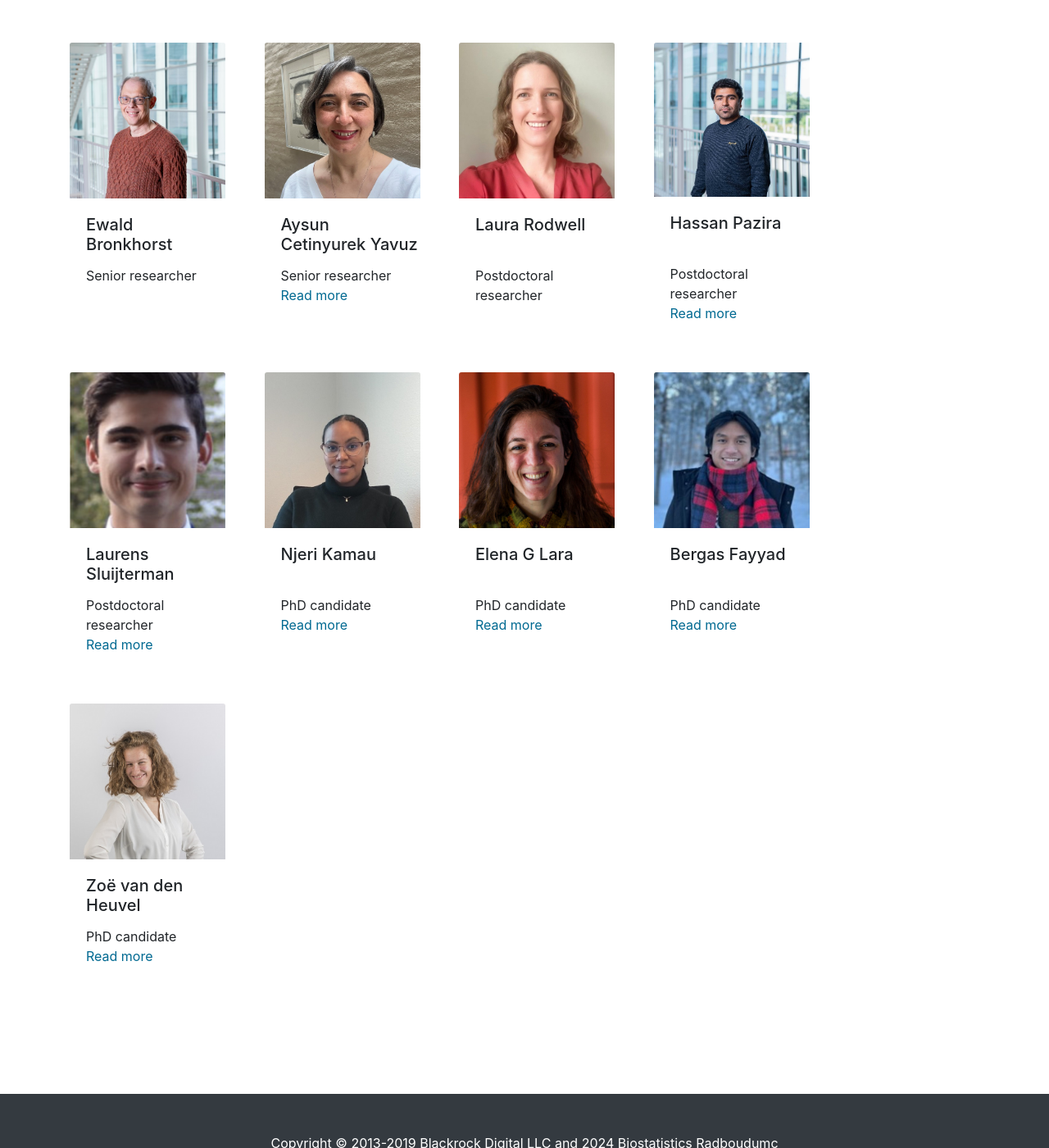
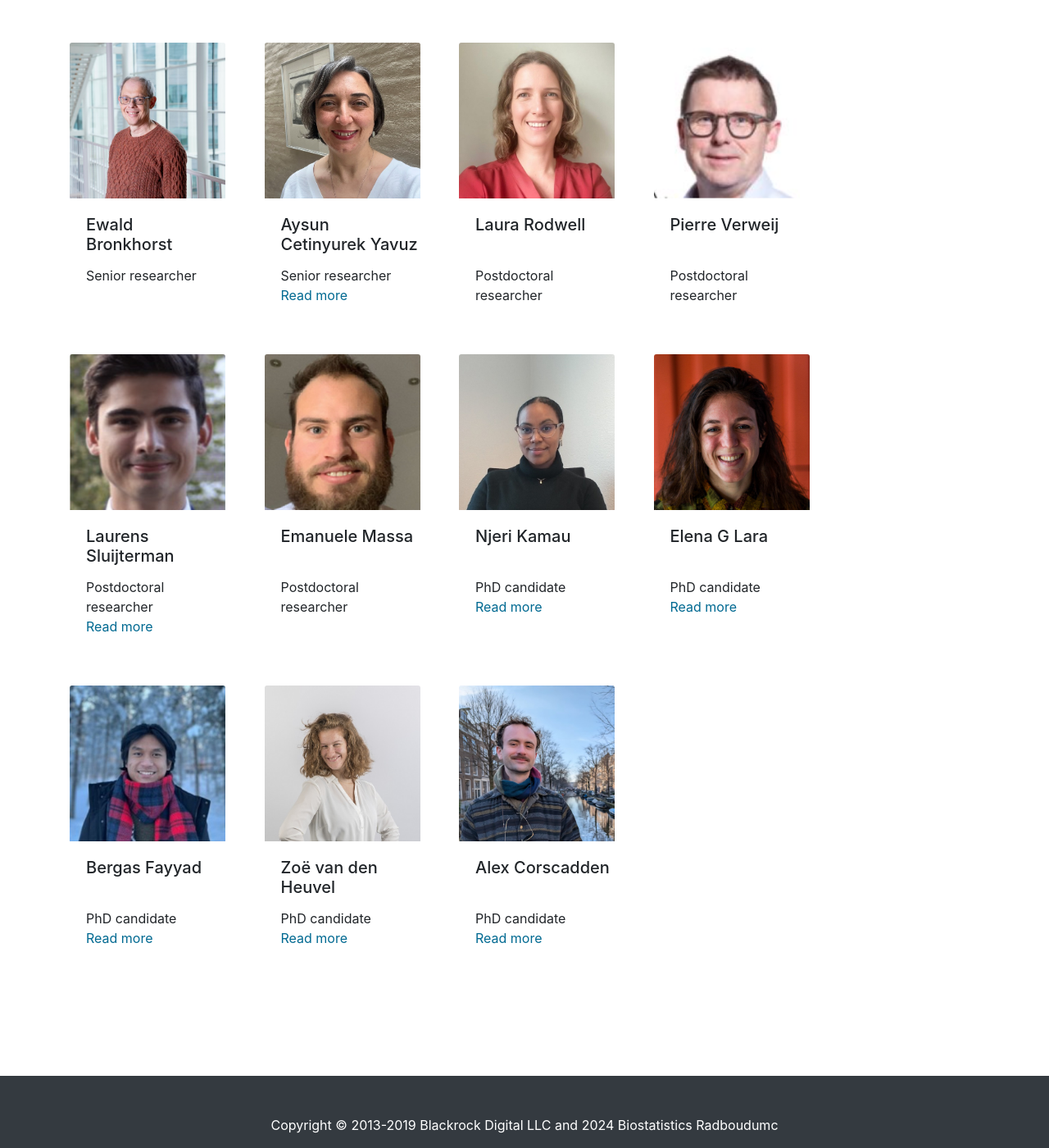
Before and after one commit to radboudumc-biostatistics/radboudumc-biostatistics.github.io, a Jekyll site: the page built from _pages/people.html, in a window 1280 px wide and 1400 px high, scrolled down 1483 px. Shown: the whole window at 82% size. Built offline with Jekyll 4.4.1, drawn with Linux system fonts in a browser that asks for light colours; our own code applies the rules of GitHub Pages for plain Markdown files.

Commit message:
update people aug2025

```diff
--- a/_pages/people.html
+++ b/_pages/people.html
@@ -246,13 +246,13 @@ permalink: /people/
 
   <div class="col-md-3 mb-4">
     <div class="card border-0">
-      <img class="card-img-top" src="/assets/pictures/people/Hassan.JPG" alt="" style="height:90%; max-height:190px; max-width:190px;"/>
+      <img class="card-img-top" src="/assets/pictures/people/pierre.png" alt="" style="height:90%; max-height:190px; max-width:190px;"/>
         <div class="card-body">
-          <h5 class="card-title" style="min-height:50px">Hassan Pazira</h5>
+          <h5 class="card-title" style="min-height:50px">Pierre Verweij</h5>
           <div class="card-text">
             Postdoctoral researcher
             <br>
-            <p><a href="/people/hassan">Read more</a></p>
+            <!-- <p><a href="/people/hassan">Read more</a></p> -->
         </div>
       </div>
     </div>
@@ -265,19 +265,6 @@ permalink: /people/
   <!-- Fifth row -->
   <div class="row">
 
-  <!-- <div class="col-md-3 mb-4">
-    <div class="card border-0">
-      <img class="card-img-top" src="/assets/pictures/people/Veronica.jpg" alt="" style="height:90%; max-height:190px; max-width:190px;"/>
-      <div class="card-body">
-        <h5 class="card-title" style="min-height:50px">Veronica Malizia</h5>
-        <div class="card-text">
-          Postdoctoral researcher
-          <p><a href="/people/veronica/">Read more</a></p>
-        </div>
-      </div>
-    </div>
-  </div> -->
-
   <div class="col-md-3 mb-4">
     <div class="card border-0">
       <img class="card-img-top" src="/assets/pictures/people/Laurens.png" alt="" style="height:90%; max-height:190px; max-width:190px;"/>
@@ -287,6 +274,20 @@ permalink: /people/
             Postdoctoral researcher
             <br>
             <p><a href="/people/laurens">Read more</a></p>
+           </div>
+        </div>
+      </div>
+  </div>
+
+    <div class="col-md-3 mb-4">
+    <div class="card border-0">
+      <img class="card-img-top" src="/assets/pictures/people/emanuele.png" alt="" style="height:90%; max-height:190px; max-width:190px;"/>
+        <div class="card-body">
+          <h5 class="card-title" style="min-height:50px">Emanuele Massa</h5>
+          <div class="card-text">
+            Postdoctoral researcher
+            <br>
+            <!-- <p><a href="/people/laurens">Read more</a></p> -->
            </div>
         </div>
       </div>
@@ -320,6 +321,14 @@ permalink: /people/
     </div>
   </div>
 
+
+<!--end of row-->
+</div>
+
+
+ <!-- Sisth row -->
+<div class="row">
+
   <div class="col-md-3 mb-4">
     <div class="card border-0">
       <img class="card-img-top" src="/assets/pictures/people/bergas_sq.jpg" alt="" style="height:90%; max-height:190px; max-width:190px;"/>
@@ -332,13 +341,6 @@ permalink: /people/
       </div>
     </div>
   </div>
-
-<!--end of row-->
-</div>
-
-
- <!-- Sisth row -->
-<div class="row">
 
   <div class="col-md-3 mb-4">
     <div class="card border-0">
@@ -353,5 +355,18 @@ permalink: /people/
     </div>
   </div>
 
+  <div class="col-md-3 mb-4">
+    <div class="card border-0">
+      <img class="card-img-top" src="/assets/pictures/people/alex_corscadden_sq.jpg" alt="" style="height:90%; max-height:190px; max-width:190px;"/>
+      <div class="card-body">
+        <h5 class="card-title" style="min-height:50px">Alex Corscadden</h5>
+        <div class="card-text">
+          PhD candidate
+          <p><a href="/people/alex/">Read more</a></p>
+        </div>
+      </div>
+    </div>
+  </div>
+
 <!--end of row-->
 </div>
```
Also changed, not shown: _pages/_pages_people/alex.md (added, +24 -0 lines), assets/pictures/people/alex_corscadden_sq.jpg (added), assets/pictures/people/emanuele.png (added), assets/pictures/people/pierre.png (added), 1 other file.
